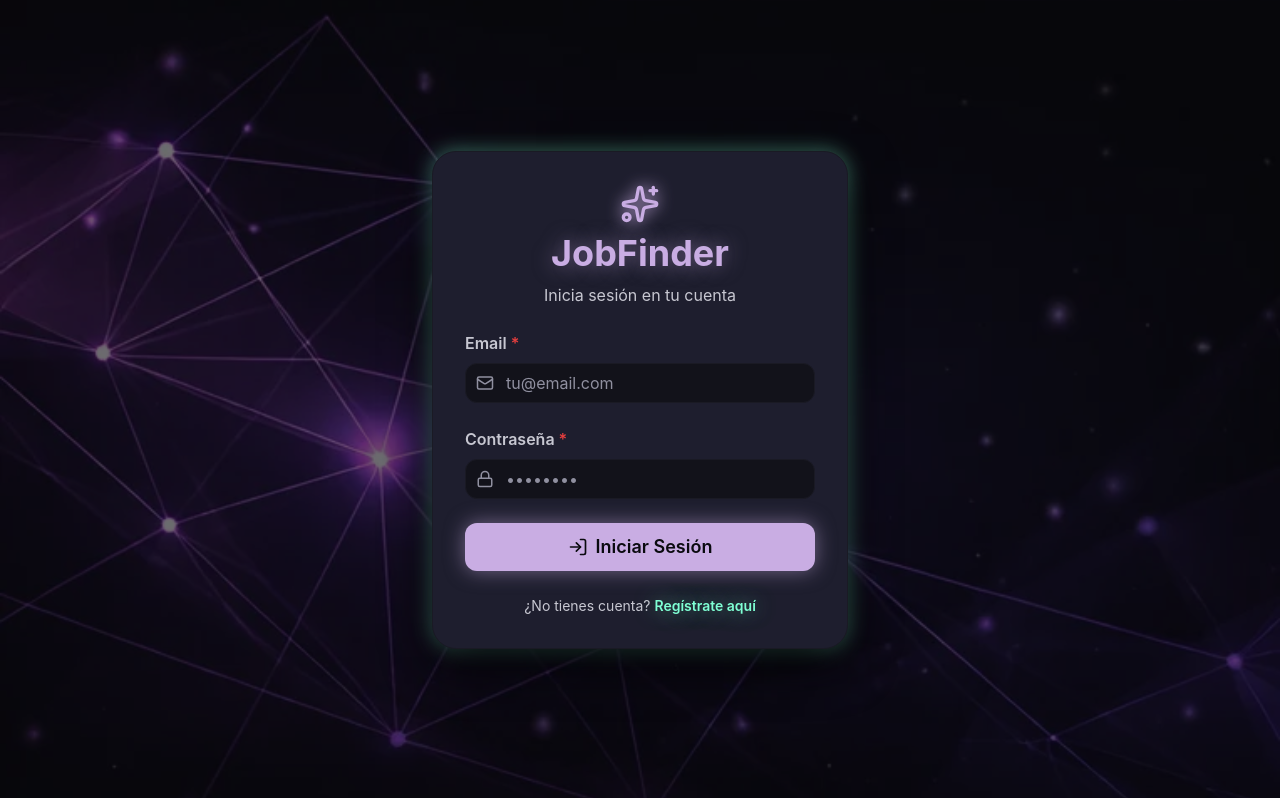
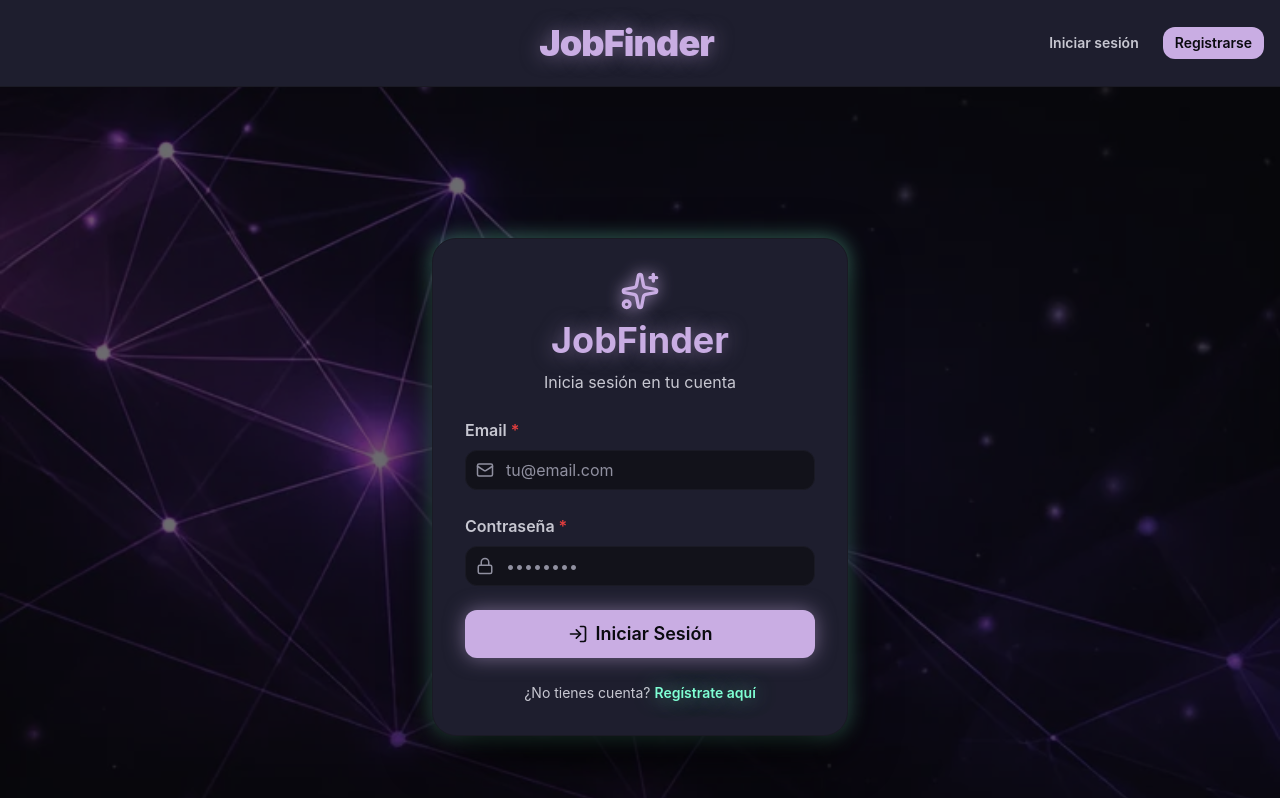
Before and after one commit to BenitaPlata/jobfinder-frontend, a React (Vite) app: page /login in a window 1280 px wide. Shown: the top 798 px of the page. Built offline with nearby package versions, Linux system fonts and the light colour scheme.

Commit message:
feat: allow public access to home and job detail routes

```diff
--- a/package.json
+++ b/package.json
@@ -24,6 +24,7 @@
   },
   "devDependencies": {
     "@eslint/js": "^9.39.1",
+    "@playwright/test": "^1.60.0",
     "@types/node": "^25.2.1",
     "@types/react": "^19.2.5",
     "@types/react-dom": "^19.2.3",
--- a/src/api/apiClient.js
+++ b/src/api/apiClient.js
@@ -22,8 +22,8 @@ apiClient.interceptors.request.use(
 apiClient.interceptors.response.use(
   (response) => response,
   (error) => {
-    if (error.response?.status === 401) {
-      // Token inválido o expirado
+    if (error.response?.status === 401 && localStorage.getItem('token')) {
+      // Solo redirige si había un token activo (sesión caducada o inválida)
       localStorage.removeItem('user');
       localStorage.removeItem('token');
       window.location.href = '/login';
--- a/src/components/common/Navbar.jsx
+++ b/src/components/common/Navbar.jsx
@@ -34,7 +34,75 @@ function Navbar() {
   const { isOpen, onOpen, onClose } = useDisclosure();
   const isMobile = useBreakpointValue({ base: true, md: false });
 
-  if (!isAuthenticated) return null;
+  if (!isAuthenticated) {
+    return (
+      <Box
+        bg="var(--bg-card)"
+        borderBottom="1px solid"
+        borderColor="var(--bg-tertiary)"
+        position="sticky"
+        top={0}
+        zIndex={1000}
+        backdropFilter="blur(10px)"
+      >
+        <Container maxW="1400px" py={4}>
+          <Flex align="center" justify="space-between">
+            {isMobile ? (
+              <Text
+                fontSize="2xl"
+                fontWeight="900"
+                letterSpacing="tight"
+                color="var(--color-primary)"
+                textShadow="var(--glow-primary)"
+              >
+                JobFinder
+              </Text>
+            ) : (
+              <>
+                <Box w="200px" />
+                <Text
+                  fontSize="4xl"
+                  fontWeight="900"
+                  letterSpacing="tight"
+                  color="var(--color-primary)"
+                  textShadow="var(--glow-primary)"
+                  textAlign="center"
+                >
+                  JobFinder
+                </Text>
+              </>
+            )}
+            <HStack spacing={3}>
+              <Button
+                as={Link}
+                to="/login"
+                size="sm"
+                variant="ghost"
+                color="var(--text-secondary)"
+                _hover={{ color: 'var(--color-accent)' }}
+              >
+                Iniciar sesión
+              </Button>
+              <Button
+                as={Link}
+                to="/register"
+                size="sm"
+                bg="#C9ADE3"
+                color="#0a0a0f"
+                _hover={{
+                  bg: '#7FFFD4',
+                  color: '#0a0a0f',
+                  boxShadow: '0 0 20px rgba(127, 255, 212, 0.5)',
+                }}
+              >
+                Registrarse
+              </Button>
+            </HStack>
+          </Flex>
+        </Container>
+      </Box>
+    );
+  }
 
   const isAdmin = user?.role === 'ADMIN';
 
--- a/src/pages/JobDetail.jsx
+++ b/src/pages/JobDetail.jsx
@@ -40,12 +40,14 @@ import {
 import { getJobByIdRequest } from '../api/jobs.api';
 import { createApplicationRequest } from '../api/applications.api';
 import { compareCVWithJobRequest } from '../api/cv.api';
+import useAuth from '../hooks/useAuth';
 
 function JobDetail() {
   const { id } = useParams();
   const navigate = useNavigate();
   const toast = useToast();
   const { isOpen, onOpen, onClose } = useDisclosure();
+  const { isAuthenticated } = useAuth();
 
   const [job, setJob] = useState(null);
   const [isLoading, setIsLoading] = useState(true);
@@ -87,6 +89,11 @@ function JobDetail() {
   }, [id, toast]);
 
   const handleSave = async () => {
+    if (!isAuthenticated) {
+      toast({ title: 'Inicia sesión', description: 'Debes iniciar sesión para guardar ofertas', status: 'info', duration: 3000 });
+      navigate('/login');
+      return;
+    }
     try {
       await createApplicationRequest(id, 'Saved', '');
       toast({
@@ -106,6 +113,11 @@ function JobDetail() {
   };
 
   const handleApply = async () => {
+    if (!isAuthenticated) {
+      toast({ title: 'Inicia sesión', description: 'Debes iniciar sesión para inscribirte a ofertas', status: 'info', duration: 3000 });
+      navigate('/login');
+      return;
+    }
     try {
       await createApplicationRequest(id, 'Applied', '');
       toast({
@@ -126,6 +138,11 @@ function JobDetail() {
 
   // COMPARAR CV
   const handleCompareCV = async () => {
+    if (!isAuthenticated) {
+      toast({ title: 'Inicia sesión', description: 'Debes iniciar sesión para comparar tu CV', status: 'info', duration: 3000 });
+      navigate('/login');
+      return;
+    }
     try {
       setLoadingComparison(true);
       const response = await compareCVWithJobRequest(id);
--- a/src/routes/AppRouter.jsx
+++ b/src/routes/AppRouter.jsx
@@ -24,23 +24,9 @@ function AppRouter() {
         <Route path="/login" element={<Login />} />
         <Route path="/register" element={<Register />} />
 
-        {/* Rutas protegidas */}
-        <Route
-          path="/"
-          element={
-            <ProtectedRoute>
-              <Jobs />
-            </ProtectedRoute>
-          }
-        />
-        <Route
-          path="/jobs/:id"
-          element={
-            <ProtectedRoute>
-              <JobDetail />
-            </ProtectedRoute>
-          }
-        />
+        {/* Rutas públicas con contenido */}
+        <Route path="/" element={<Jobs />} />
+        <Route path="/jobs/:id" element={<JobDetail />} />
         <Route
           path="/my-applications"
           element={
```
Also changed, not shown: 1 other file (tests, documents, lock files or other folders).
